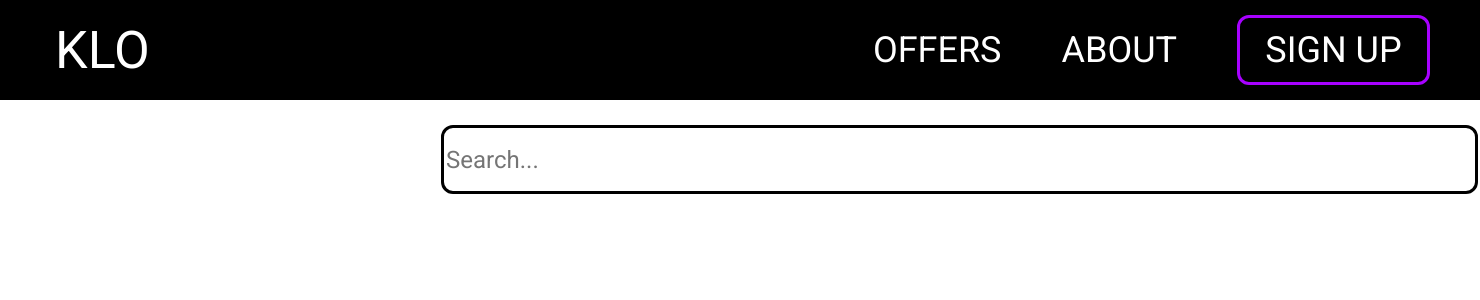
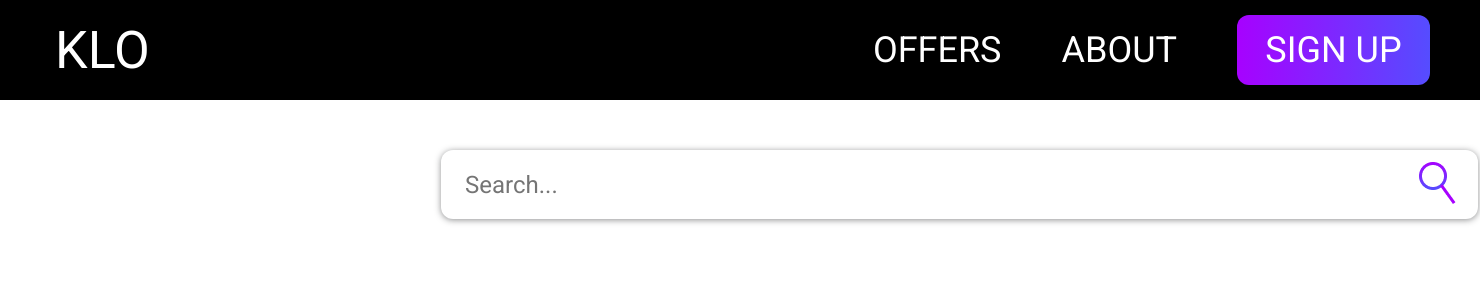
Before and after one commit to DayLightVB/DjangoProjectForIntership, a Django app: page /klo/ in a window 1480 px wide. Shown: the top 300 px of the page. Run offline with Django 3.2, Linux system fonts and the light colour scheme.

Commit message:
create search window, change button sing up, add search icon

```diff
--- a/ProjectforIntership/polls/static/css/klo.css
+++ b/ProjectforIntership/polls/static/css/klo.css
@@ -14,6 +14,11 @@ header {
     left: 55px;
     right: 0;
     z-index: 1000;
+    user-select: none;
+    -moz-user-select: none;
+    -khtml-user-select: none;
+    -webkit-user-select: none;
+    -o-user-select: none;
 
     top: 20px;
     font-family: Roboto;
@@ -21,7 +26,7 @@ header {
     color: #fff;
     font-size: 52px;
     text-decoration: none;
-    transition: color .4s linear;
+    transition: color .3s linear;
 }
 
 .logo:hover{
@@ -38,6 +43,11 @@ header {
     display: flex;
     justify-content: space-between;
     align-items: center;
+    user-select: none;
+    -moz-user-select: none;
+    -khtml-user-select: none;
+    -webkit-user-select: none;
+    -o-user-select: none;
 
 }
 
@@ -46,7 +56,7 @@ header {
     color: #fff;
     text-decoration: none;
 
-    transition: color .4s linear;
+    transition: color .3s linear;
 }
 
 .barlink:hover{
@@ -64,36 +74,70 @@ header {
     margin: 0px 0px 0px 30px;
     width: 193px;
     height: 70px;
-    background-color: black;
-    border: 3px solid #A701FF;
+    background-color: #A701FF;
     font-family: Roboto;
     font-size: 36px;
     text-transform: uppercase;
     color: white;
-    alignt-items: center;
+    align-items: center;
 
 
     border-radius: 12px;
-    transition: color .4s linear;
+    transition: color .3s linear;
+    background: white;
+    background: linear-gradient(90.83deg, #A701FF 0%, #554DFF 100%);
+    border: 0px solid transparent;
+    cursor: pointer;
 }
 
 .bar_button:hover{
-    color: #A701FF;
+    color: black;
+    background: linear-gradient(90.83deg, #FF7B01 0%, #FF4D4D 100%);
+}
+
+
+
+.search_form{
+    position: absolute;
+    width: 1037px;
+    height: 69px;
+    left: 441px;
+    top: 150px;
+    background-color: transparent;
+    border: 1px solid transparent;
+    box-sizing: border-box;
+    border-radius: 12px;
+    box-shadow: 0 1px 6px rgba(32,33,36,.5);
 }
 
 .search_input{
     position: absolute;
-    width: 1037px;
-    height: 69px;
-    left: 441px;
-    top: 125px;
+    width: 700px;
+    height: 65px;
+    left: 20px;
+    top: 1px;
     font-family: Roboto;
     font-style: normal;
     font-weight: normal;
     font-size: 24px;
     line-height: 28px;
+    transition: color .3s linear;
+    background-color: transparent;
+    border: 1px solid transparent;
+}
 
-    border: 3px solid #000000;
-    box-sizing: border-box;
-    border-radius: 12px;
+.search_input:hover{
+     color: #A701FF;
 }
+
+.search_button{
+    position: relative;
+    left: 965px;
+    top: 2px;
+    width: 60px;
+    height: 60px;
+    background: url('../img/Group 1(1).png') no-repeat center;
+    cursor: pointer;
+    background-color: transparent;
+    border: 1px solid transparent;
+}
--- a/ProjectforIntership/polls/templates/polls/klo.html
+++ b/ProjectforIntership/polls/templates/polls/klo.html
@@ -28,7 +28,7 @@
 	<section>
 		<form class="search_form" action="" method="get">
   			<input class="search_input" name="s" placeholder="Search..." type="search">
-  			<button class="search_button" type="submit">Go</button>
+  			<button class="search_button" type="submit"></button>
 		</form>
 	</section>
 </body>
```
Also changed, not shown: ProjectforIntership/polls/static/css/about.css (+21 -7 lines), ProjectforIntership/polls/static/css/offers.css (+21 -7 lines), ProjectforIntership/polls/static/img/Group 1(1).png (added), ProjectforIntership/polls/static/img/searchicon.png (added).
